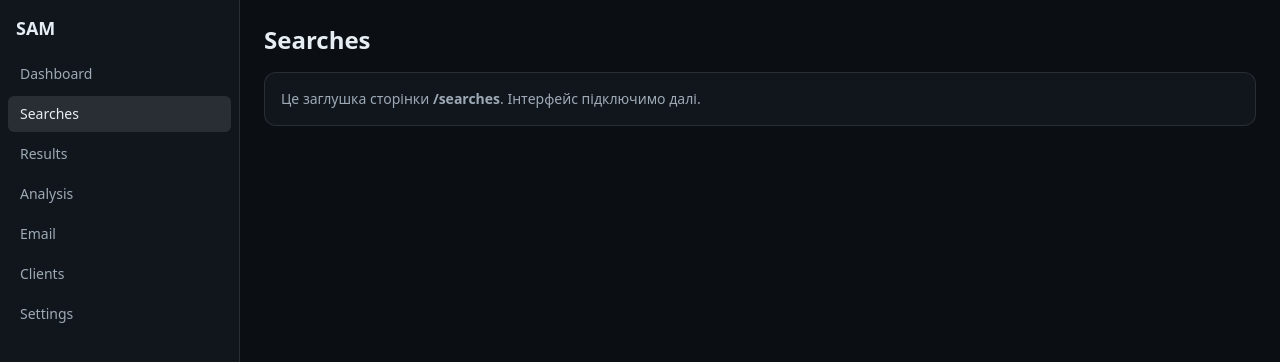
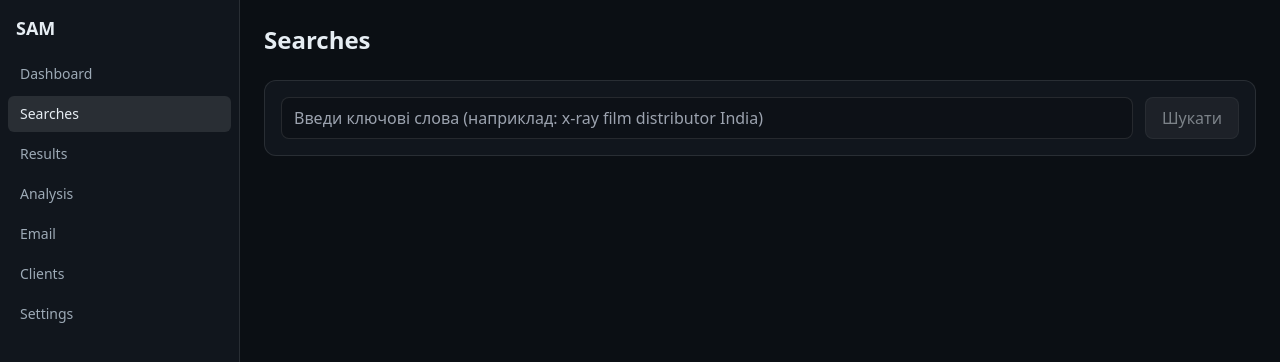
Before and after one commit to Oleh-seacrh/SAM, a Next.js app: page /searches in a window 1280 px wide. Shown: the top 362 px of the page. Built offline with nearby package versions, Linux system fonts and the light colour scheme.

Commit message:
Update page.tsx

```diff
--- a/app/searches/page.tsx
+++ b/app/searches/page.tsx
@@ -1,10 +1,186 @@
+"use client";
+
+import { useEffect, useMemo, useState } from "react";
+
+type SearchItem = {
+  title: string;
+  link: string;
+  displayLink: string;
+  snippet?: string;
+  homepage?: string;
+};
+type SearchResponse = {
+  q: string;
+  num: number;
+  start: number;
+  nextStart: number | null;
+  prevStart: number | null;
+  totalResults: number;
+  items: SearchItem[];
+};
+
 export default function Page() {
+  const [q, setQ] = useState("");
+  const [start, setStart] = useState(1); // 1, 11, 21...
+  const [num] = useState(10); // Google дозволяє до 10/req
+  const [data, setData] = useState<SearchResponse | null>(null);
+  const [loading, setLoading] = useState(false);
+  const [err, setErr] = useState<string | null>(null);
+
+  // історія запитів у межах сесії (на цій же сторінці)
+  const [history, setHistory] = useState<string[]>([]);
+  useEffect(() => {
+    if (data?.q) {
+      setHistory((prev) => {
+        if (prev[0] === data.q) return prev; // не дублюємо поспіль
+        const next = [data.q, ...prev];
+        return next.slice(0, 10);
+      });
+    }
+  }, [data?.q]);
+
+  async function runSearch(nextStart?: number) {
+    const query = q.trim();
+    if (!query) return;
+    setLoading(true);
+    setErr(null);
+    try {
+      const s = nextStart ?? start;
+      const url = `/api/search?q=${encodeURIComponent(query)}&num=${num}&start=${s}`;
+      const r = await fetch(url);
+      const j = (await r.json()) as SearchResponse | { error: string };
+      if (!r.ok) throw new Error(("error" in j && j.error) || "Search failed");
+      setData(j as SearchResponse);
+      if (nextStart !== undefined) setStart(nextStart);
+    } catch (e: any) {
+      setErr(e.message || "Search failed");
+    } finally {
+      setLoading(false);
+    }
+  }
+
+  const canPrev = useMemo(() => !!data?.prevStart, [data?.prevStart]);
+  const canNext = useMemo(() => !!data?.nextStart, [data?.nextStart]);
+
   return (
-    <div className="space-y-4">
+    <div className="space-y-6">
       <h1 className="text-2xl font-semibold">Searches</h1>
+
+      {/* Форма пошуку (на тій же сторінці) */}
       <div className="rounded-xl bg-[var(--card)] p-4 border border-white/10">
-        <p className="text-sm text-[var(--muted)]">Це заглушка сторінки <b>/searches</b>. Інтерфейс підключимо далі.</p>
+        <form
+          onSubmit={(e) => {
+            e.preventDefault();
+            setStart(1);
+            runSearch(1);
+          }}
+          className="flex flex-col gap-3 sm:flex-row sm:items-center"
+        >
+          <input
+            className="w-full rounded-lg bg-black/20 border border-white/10 px-3 py-2 outline-none"
+            placeholder="Введи ключові слова (наприклад: x-ray film distributor India)"
+            value={q}
+            onChange={(e) => setQ(e.target.value)}
+          />
+          <button
+            type="submit"
+            disabled={loading || !q.trim()}
+            className="rounded-lg px-4 py-2 bg-white/10 hover:bg-white/20 border border-white/10 disabled:opacity-50"
+          >
+            {loading ? "Пошук…" : "Шукати"}
+          </button>
+        </form>
+
+        {/* Історія на цій же сторінці */}
+        {history.length > 0 && (
+          <div className="mt-3 text-sm text-[var(--muted)]">
+            <div className="mb-1">Останні запити:</div>
+            <div className="flex flex-wrap gap-2">
+              {history.map((h) => (
+                <button
+                  key={h}
+                  onClick={() => {
+                    setQ(h);
+                    setStart(1);
+                    runSearch(1);
+                  }}
+                  className="rounded-full border border-white/10 px-2.5 py-1 hover:bg-white/10"
+                >
+                  {h}
+                </button>
+              ))}
+            </div>
+          </div>
+        )}
       </div>
+
+      {/* Повідомлення про помилку */}
+      {err && (
+        <div className="rounded-lg border border-red-400/40 bg-red-500/10 p-3 text-sm">
+          {err}
+        </div>
+      )}
+
+      {/* Результати — залишаються на цій сторінці */}
+      {data && (
+        <div className="space-y-3">
+          <div className="flex items-center justify-between">
+            <div className="text-sm text-[var(--muted)]">
+              Запит: <b>{data.q}</b> • Всього: {data.totalResults.toLocaleString()}
+            </div>
+            <div className="flex gap-2">
+              <button
+                disabled={!canPrev || loading}
+                onClick={() => canPrev && runSearch(data.prevStart!)}
+                className="rounded-md px-3 py-1.5 border border-white/10 bg-white/5 disabled:opacity-40"
+              >
+                ← Popередня
+              </button>
+              <button
+                disabled={!canNext || loading}
+                onClick={() => canNext && runSearch(data.nextStart!)}
+                className="rounded-md px-3 py-1.5 border border-white/10 bg-white/5 disabled:opacity-40"
+              >
+                Наступна →
+              </button>
+            </div>
+          </div>
+
+          <ul className="space-y-3">
+            {data.items.map((it) => (
+              <li
+                key={it.link}
+                className="rounded-xl bg-[var(--card)] p-4 border border-white/10"
+              >
+                <a
+                  href={it.link}
+                  target="_blank"
+                  rel="noreferrer"
+                  className="text-lg font-medium hover:underline"
+                >
+                  {it.title}
+                </a>
+                <div className="text-xs text-[var(--muted)] mt-1">
+                  {it.displayLink} {it.homepage && "• "}
+                  {it.homepage && (
+                    <a
+                      href={it.homepage}
+                      target="_blank"
+                      rel="noreferrer"
+                      className="hover:underline"
+                    >
+                      homepage
+                    </a>
+                  )}
+                </div>
+                {it.snippet && (
+                  <p className="mt-2 text-sm text-[var(--muted)]">{it.snippet}</p>
+                )}
+              </li>
+            ))}
+          </ul>
+        </div>
+      )}
     </div>
   );
 }
```
